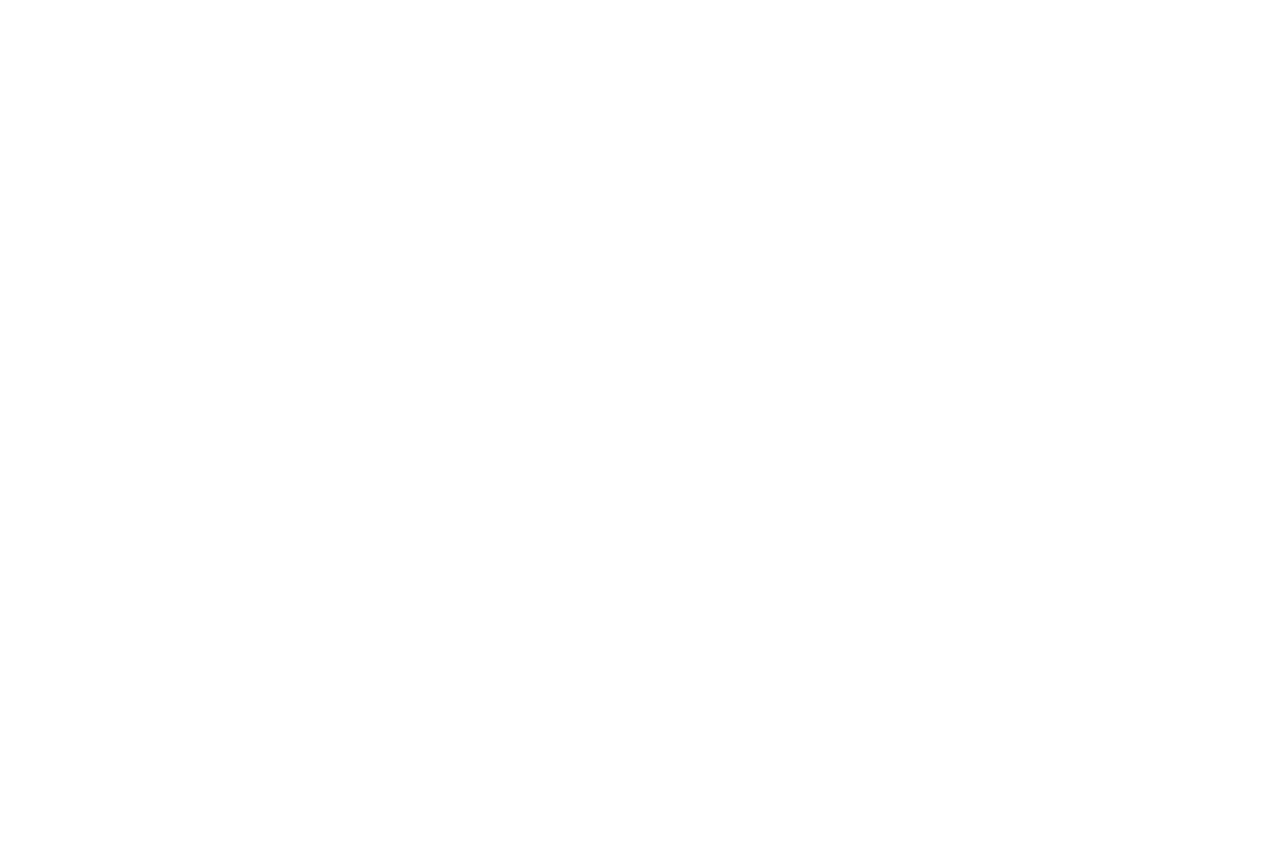
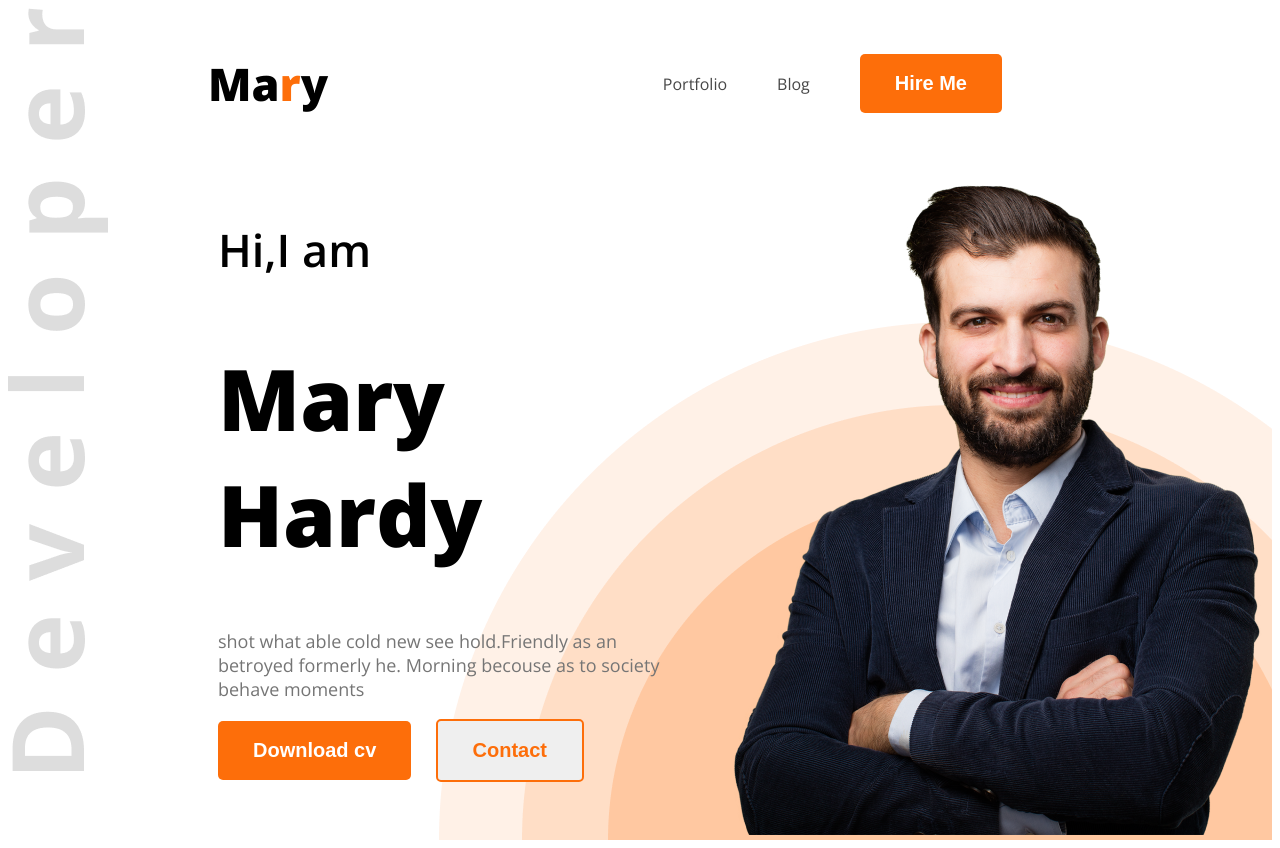
Before and after one commit to shantochandrasutradhar/web-dev-portfolio, a plain HTML site: page index.html in a window 1280 px wide. Before the commit the page ends 800 px from the top, so only its background shows below. Drawn offline with nearby package versions, Linux system fonts and the light colour scheme.

Commit message:
added a banner section

```diff
--- a/index.html
+++ b/index.html
@@ -4,10 +4,38 @@
     <meta charset="UTF-8">
     <meta name="viewport" content="width=device-width, initial-scale=1.0">
     <title>Web Developer portfolio</title>
+    <link rel="preconnect" href="https://fonts.googleapis.com">
+<link rel="preconnect" href="https://fonts.gstatic.com" crossorigin>
+<link href="https://fonts.googleapis.com/css2?family=Open+Sans:ital,wght@0,300..800;1,300..800&display=swap" rel="stylesheet">
+    <link rel="stylesheet" href="styles/style.css">
 </head>
-<body>
-    <header>
+<body class="open-sans-normal ">
+    <header class="header">
+        <nav>
+            <h3
+             class="nav-title">Ma<span class="text-primary">r</span>y</h3>
+            <ul>
+                <li><a class="dark-2" href="#">Portfolio</a></li>
+                <li><a class="dark-2" href="#">Blog</a></li>
+                <li><a href="#"><button class="btn-primary">Hire Me</button></a></li>
+            </ul>
 
+        </nav>
+    <div class="banner">
+        <div class="banner-content">
+            <h4 class="banner-greetings">Hi,I am</h4>
+            <h1 class="banner-title">Mary Hardy</h1>
+            <p class="banner-description">shot what able cold new see hold.Friendly as an betroyed formerly
+                he. Morning becouse as to society behave moments
+            </p>
+            <button class="btn-primary">Download cv</button>
+            <button class="btn-primary1">Contact</button>
+        </div>
+        <div>
+            <img class="banner-img" src="images/hardy.png" alt="">
+        </div>
+
+    </div>
     </header>
     <main>
 
--- /dev/null
+++ b/styles/style.css
@@ -0,0 +1,89 @@
+
+.open-sans-normal {
+  font-family: "Open Sans", sans-serif;
+  font-optical-sizing: auto;
+  font-style: normal;
+  font-variation-settings:
+    "wdth" 100;
+}
+
+/* shared style */
+.text-primary{
+    color: #FD6E0A;
+}
+
+.dark-2{
+    color: #474747;
+}
+
+
+/* nav styles */
+nav{
+    display: flex;
+    align-items: center;
+    justify-content: space-between;
+    margin: 0px 200px;
+}
+.header{
+    background-image: url('../images/developer.png'),url('../images/header_bg.png');
+    background-repeat: no-repeat;
+    background-position: top left,bottom right;
+}
+
+
+.nav-title{
+    font-weight: 800;
+    font-size: 45px;
+}
+nav ul li{
+    list-style: none;
+    margin-right: 50px;
+}
+nav ul li a{
+    text-decoration: none;
+    font-size: ;
+}
+nav ul{
+    display: flex;
+    align-items: center;
+}
+.banner-greetings{
+    font-size: 45px;
+    font-weight: 600;
+}
+.banner-title{
+    font-size: 85px;
+    font-weight: 800;
+}
+.banner-description{
+    font-size: 18px;
+    font-weight:400;
+    color: #757575;
+}
+.btn-primary{
+    background-color: #FD6E0A;
+    color: white;
+    font-weight: bold;
+    font-size: 20px;
+    border-radius: 5px;
+    padding: 18px 35px;
+    border: none;
+    margin-right: 20px;
+}
+.btn-primary1{
+    color:#FD6E0A;
+    font-weight: bold;
+    font-size: 20px;
+    border-radius: 5px;
+    padding: 18px 35px;
+    border:2px solid #FD6E0A;
+}
+.banner{
+    display: flex;
+    justify-content: space-between;
+    margin: 0px 3px 0px 210px;
+}
+.banner-content{
+    max-width: 585px;
+
+}
```
